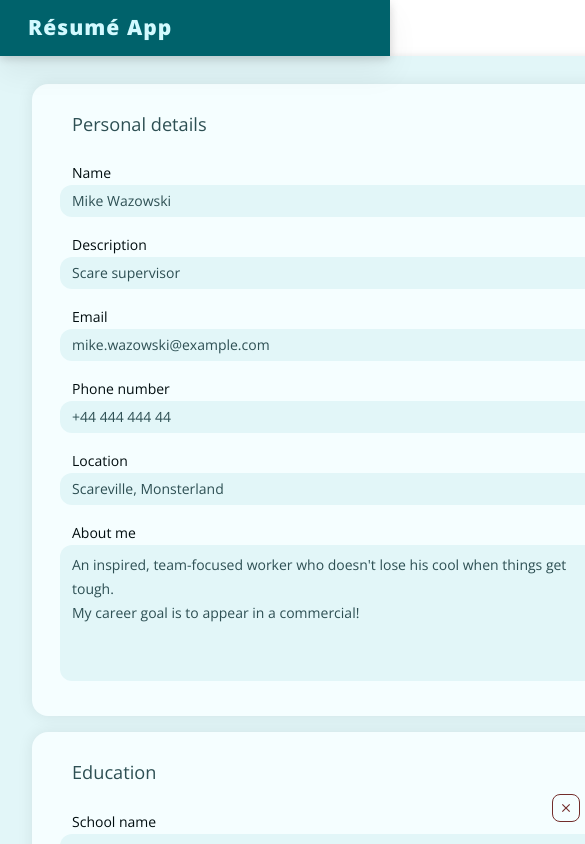
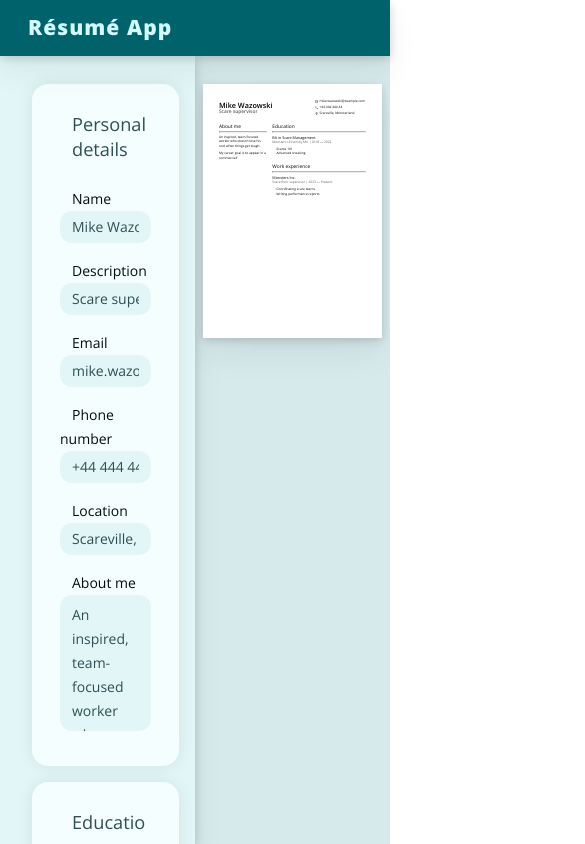
Before and after one commit to vicpues/odin-cv, a React (Vite) app: page / in a window 390 px wide. Shown: the top 844 px of the page, 585 px wide, since content can reach past the window. Built offline with nearby package versions, Linux system fonts and the light colour scheme.

Commit message:
feat: Make main layout responsive

```diff
--- a/src/App.css
+++ b/src/App.css
@@ -13,7 +13,7 @@ body {
 main {
   display: grid;
   grid-template-rows: calc(100vh - var(--nav-height));
-  grid-template-columns: 40rem 1fr;
+  grid-template-columns: min(50vw, 40rem) 1fr;
   padding-top: var(--nav-height);
 }
 
--- a/src/components/Output/Output.css
+++ b/src/components/Output/Output.css
@@ -1,5 +1,5 @@
 #output-column {
-  padding: var(--margin-xl) var(--margin-m);
+  padding: var(--margin-xl) 0;
   overflow-y: auto;
   scrollbar-color: var(--border-muted) var(--bg-dark);
   scrollbar-gutter: var(--margin-m);
@@ -8,7 +8,7 @@
 
 #output-container {
   --min-aspect-ratio: 1.414; /* A4 Paper size */
-  --page-width: min(40cqw, 50rem);
+  --page-width: min(46vw, 50rem);
   --rem: calc(0.018 * var(--page-width));
   display: flex;
   justify-self: center;
```
